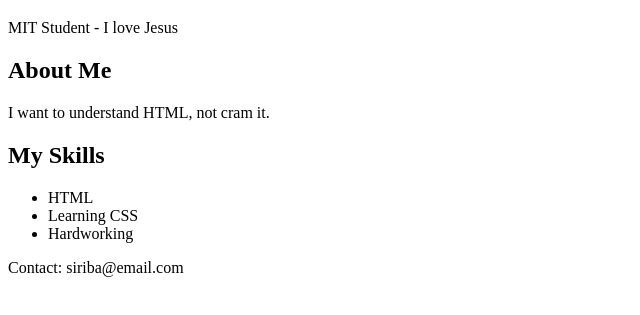
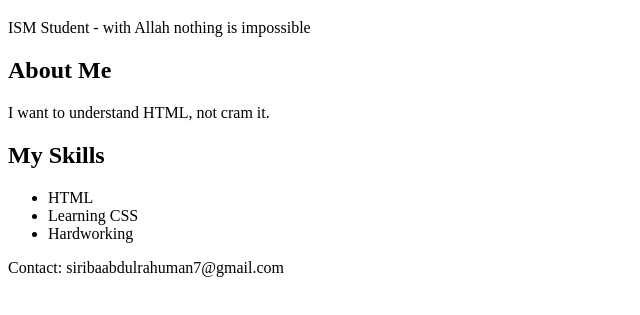
Before and after one commit to siribatho/MIT-1131-LAB3, a plain HTML site: page assignment03.html in a window 1280 px wide. Shown: the part 61-376 px from the top of the page, without its empty margins (0-640 px from the left). Drawn offline with Linux system fonts and the light colour scheme.

Commit message:
Update assignment03.html

```diff
--- a/assignment03.html
+++ b/assignment03.html
@@ -6,7 +6,7 @@
 <body>
 <header>
 <h1>SIRIBA</h1>
-<p>MIT Student - I love Jesus</p>
+<p>ISM Student - with Allah nothing is impossible</p>
 </header>
 <main>
 <section>
@@ -23,7 +23,7 @@
 </section>
 </main>
 <footer>
-<p>Contact: siriba@email.com</p>
+<p>Contact: siribaabdulrahuman7@gmail.com</p>
 </footer>
 </body>
 </html>
```
